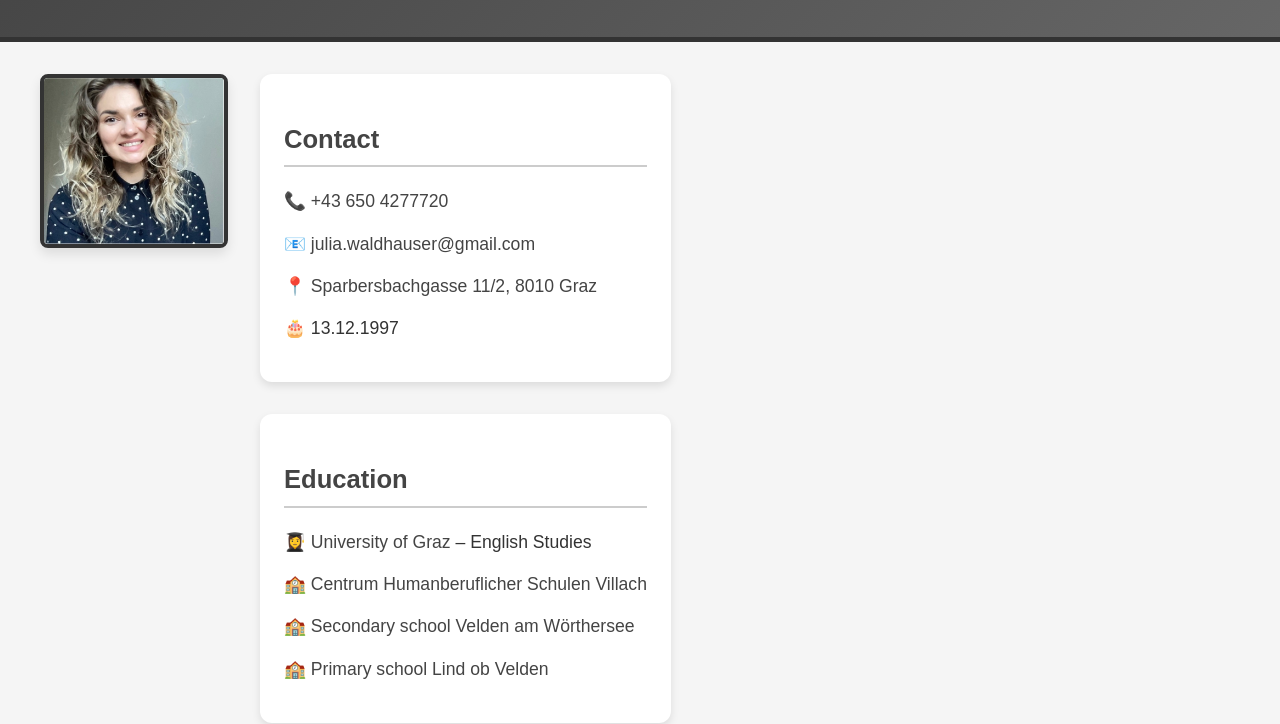
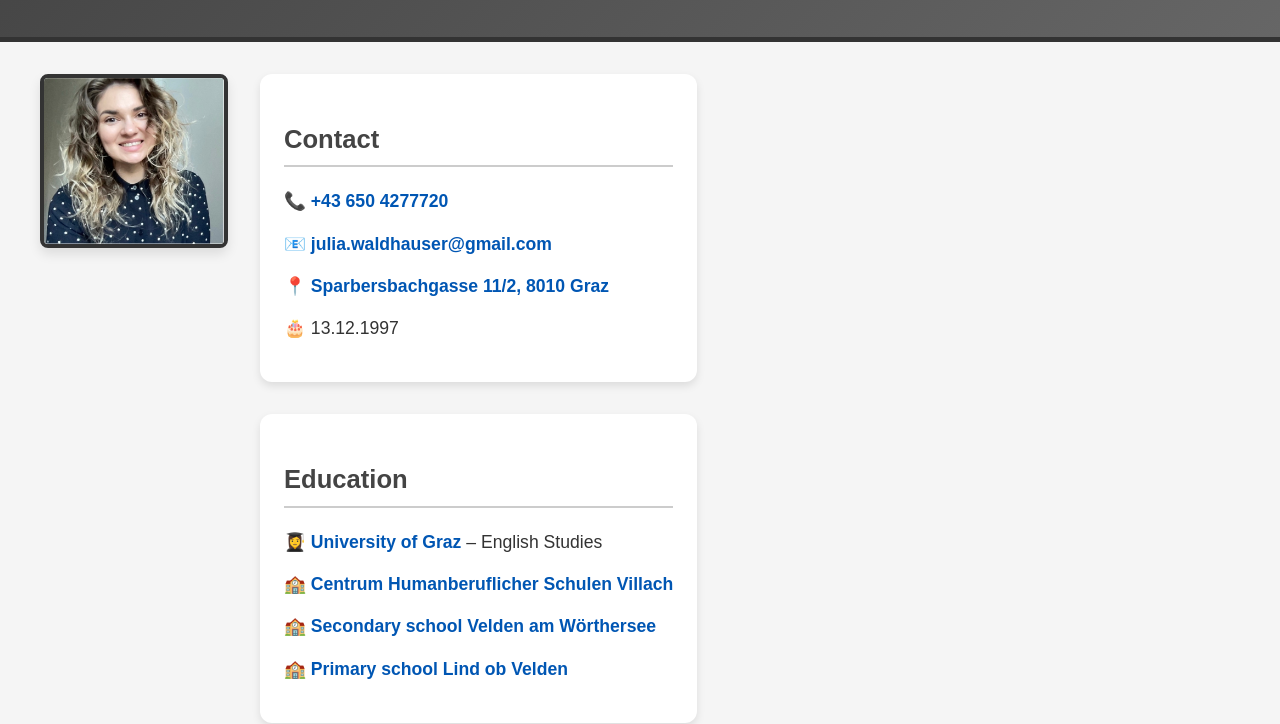
Before and after one commit to ninashfr/cos24-cards, a plain HTML site: page waldhauser-julia/index.html in a window 1280 px wide. Shown: the part 115-839 px from the top of the page. Drawn offline with Linux system fonts and the light colour scheme.

Commit message:
Update index.html

```diff
--- a/waldhauser-julia/index.html
+++ b/waldhauser-julia/index.html
@@ -69,13 +69,14 @@
       font-size: 1.1em;
     }
     a {
-      color: #444444; /* Medium gray for links */
+      color: #0056b3; /* Bright blue for better visibility */
       text-decoration: none;
-      font-weight: 500; /* Semi-bold for emphasis */
-      transition: color 0.3s ease;
+      font-weight: bold; /* Makes the text stand out */
+      transition: color 0.3s ease, text-shadow 0.3s ease; /* Smooth hover effect */
     }
     a:hover {
-      color: #666666; /* Slightly lighter gray on hover */
+      color: #003d80; /* Darker blue on hover for a subtle effect */
+      text-shadow: 0 0 5px rgba(0, 86, 179, 0.5); /* Glow effect for hover */
     }
     footer {
       text-align: center;
```
